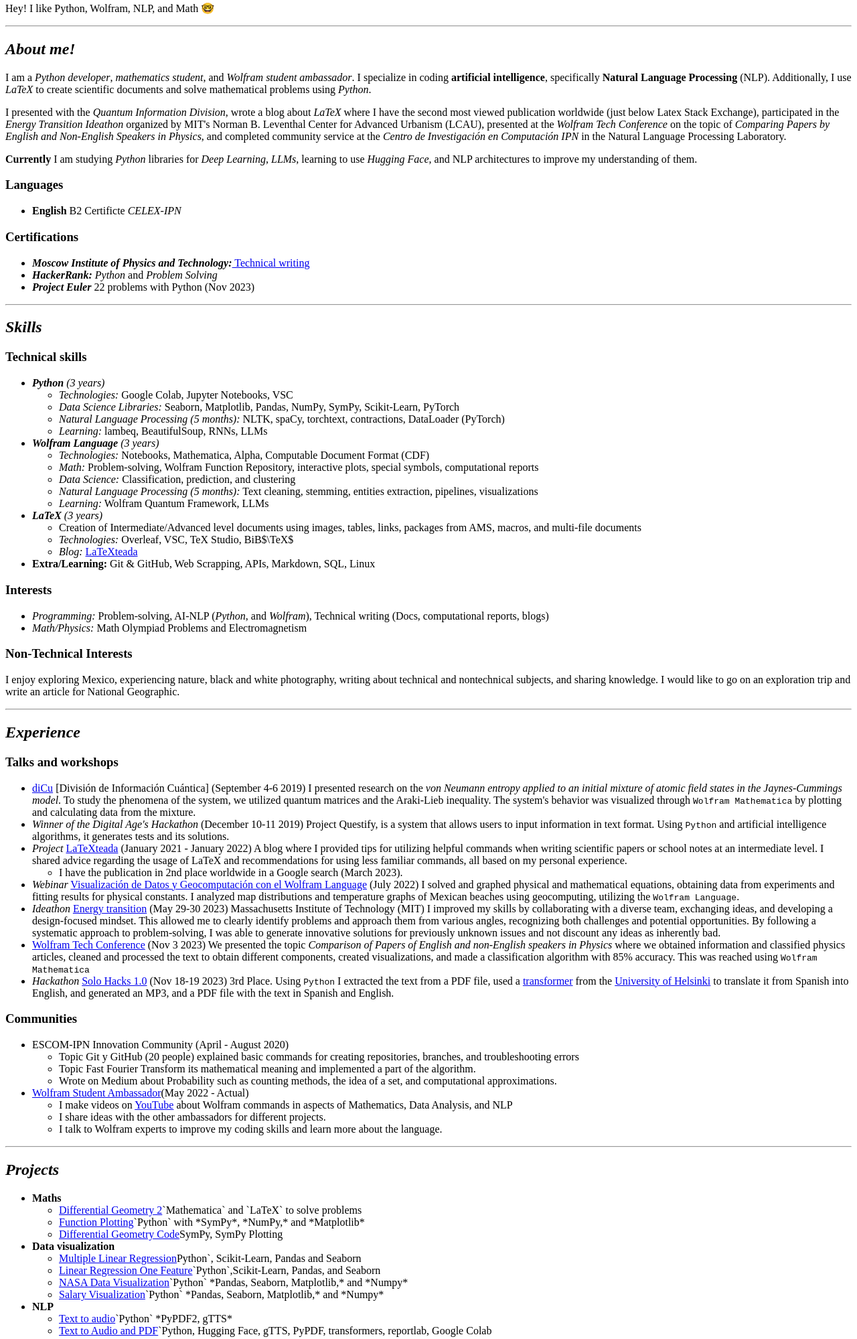
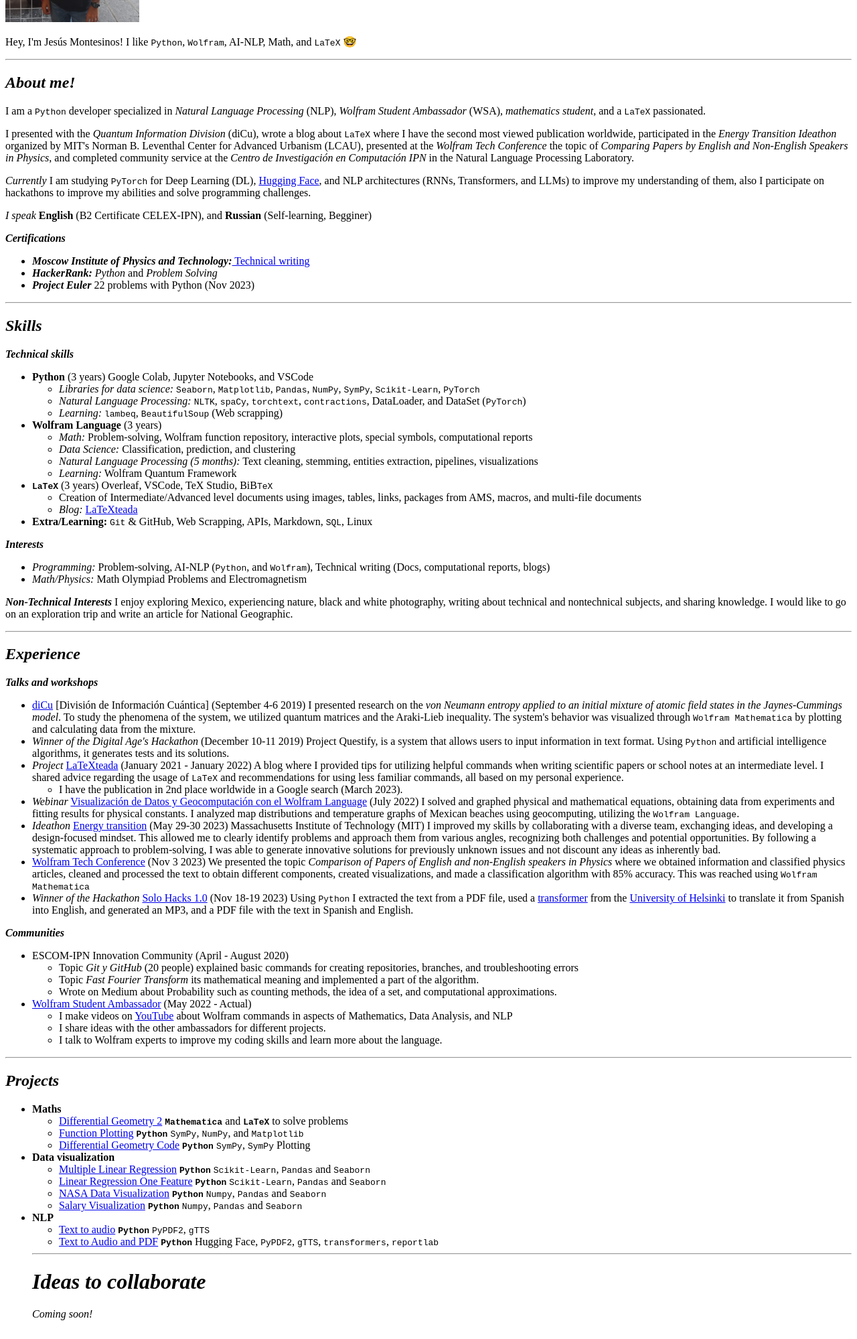
Before and after one commit to ChuchoMontesinos/ChuchoMontesinos.github.io, a plain HTML site: page index.html in a window 1280 px wide. Shown: the part 247-2246 px from the top of the page at 67% size. Drawn offline with Linux system fonts and the light colour scheme.

Commit message:
Changed the  style of the document

```diff
--- a/index.html
+++ b/index.html
@@ -7,97 +7,91 @@
 </head>
 <body>
     <h1>Jesús Montesinos</h1>
-    <img src="Foto Jesus Montesinos.jpg" alt="Picture" style="width:150px;height:150px;">
-    <p>Hey! I like Python, Wolfram, NLP, and Math 🤓</p>
+    <img src="Foto Jesus Montesinos.jpg" alt="Picture" style="width:200px;height:200px;">
+
+    <p>Hey, I'm Jesús Montesinos! I like <code>Python</code>, <code>Wolfram</code>, AI-NLP, Math, and <code>LaTeX</code> 🤓</p>
 
     <hr>
 
+
     <h2><i>About me!</i></h2>
-    <p>I am a <i>Python developer</i>, <i>mathematics student</i>, and <i>Wolfram student ambassador</i>. I specialize in coding <b>artificial intelligence</b>, specifically <b>Natural Language Processing</b> (NLP).
-     Additionally, I use <i>LaTeX</i> to create scientific documents and solve mathematical problems using <i>Python</i>.
 
-    <p>I presented with the <i>Quantum Information Division</i>, wrote a blog about <i>LaTeX</i> where I have the second most viewed publication worldwide (just below Latex Stack Exchange), participated in the <i>Energy Transition Ideathon</i> organized by MIT's Norman B. Leventhal Center for Advanced Urbanism (LCAU), presented at the <i>Wolfram Tech Conference</i> on the topic of <i>Comparing Papers by English and Non-English Speakers in Physics</i>, and completed community service at the <i>Centro de Investigación en Computación IPN</i> in the Natural Language Processing Laboratory.</p>
+    <p>I am a <code>Python</code> developer specialized in <i>Natural Language Processing</i> (NLP), <i>Wolfram Student Ambassador</i> (WSA), <i>mathematics student</i>, and a <code>LaTeX</code> passionated.</p>
 
-    <p><b>Currently</b> I am studying <i>Python</i> libraries for <i>Deep Learning</i>, <i>LLMs</i>, learning to use <i>Hugging Face</i>, and NLP architectures to improve my understanding of them.</p>
+    <p>I presented with the <i>Quantum Information Division</i> (diCu), wrote a blog about <code>LaTeX</code> where I have the second most viewed publication worldwide, participated in the <i>Energy Transition Ideathon</i> organized by MIT's Norman B. Leventhal Center for Advanced Urbanism (LCAU), presented at the <i>Wolfram Tech Conference</i> the topic of <i>Comparing Papers by English and Non-English Speakers in Physics</i>, and completed community service at the <i>Centro de Investigación en Computación IPN</i> in the Natural Language Processing Laboratory.</p>
 
-    <h3>Languages</h3>
+    <p><i>Currently</i> I am studying <code>PyTorch</code> for Deep Learning (DL), <a href="https://huggingface.co/" target="_blank">Hugging Face</a>, and NLP architectures (RNNs, Transformers, and LLMs) to improve my understanding of them, also I participate on hackathons to improve my abilities and solve programming challenges.</p>
+
+    <p><i>I speak</i> <b>English</b> (B2 Certificate CELEX-IPN), and <b>Russian</b> (Self-learning, Begginer)</p>
+
+    <p><b><i>Certifications</i></b></p>
     <ul>
-        <li>
-            <b>English</b> B2 Certificte <i>CELEX-IPN</i>
-        </li>
-    </ul>
-
-    <h3>Certifications</h3>
-    <ul>
-        <li><i><b>Moscow Institute of Physics and Technology:</b></i><a href="https://www.coursera.org/account/accomplishments/verify/M5ACLA3E9JPN"> Technical writing</a></li>
+        <li><i><b>Moscow Institute of Physics and Technology:</b></i><a href="https://www.coursera.org/account/accomplishments/verify/M5ACLA3E9JPN" target="_blank"> Technical writing</a></li>
         <li><i><b>HackerRank:</b></i> <i>Python</i> and <i>Problem Solving</i></li>
         <li><i><b>Project Euler</b></i> 22 problems with Python (Nov 2023)</li>
     </ul>
 <hr>
 
+
 <h2><i>Skills</i></h2>
-<h3>Technical skills</h3>
+<p><b><i>Technical skills</i></b></p>
 <ul>
-    <li><i><b>Python</b> (3 years)</i></li>
+    <li><b>Python</b> (3 years) Google Colab, Jupyter Notebooks, and VSCode</li>
     <ul>
-        <li><i>Technologies:</i> Google Colab, Jupyter Notebooks, VSC</li>
-        <li><i>Data Science Libraries:</i> Seaborn, Matplotlib, Pandas, NumPy, SymPy, Scikit-Learn, PyTorch</li>
-        <li><i>Natural Language Processing (5 months):</i> NLTK, spaCy, torchtext, contractions, DataLoader (PyTorch)</li>
-        <li><i>Learning:</i> lambeq, BeautifulSoup, RNNs, LLMs</li>
+        <li><i>Libraries for data science:</i> <code>Seaborn</code>, <code>Matplotlib</code>, <code>Pandas</code>, <code>NumPy</code>, <code>SymPy</code>, <code>Scikit-Learn</code>, <code>PyTorch</code></li>
+        <li><i>Natural Language Processing:</i> <code>NLTK</code>, <code>spaCy</code>, <code>torchtext</code>, <code>contractions</code>, DataLoader, and DataSet (<code>PyTorch</code>)</li>
+        <li><i>Learning:</i> <code>lambeq</code>, <code>BeautifulSoup</code> (Web scrapping)</li>
     </ul>
 
-    <li><i><b>Wolfram Language</b> (3 years)</i></li>
+    <li><b>Wolfram Language</b> (3 years)</li>
     <ul>
-        <li><i>Technologies:</i> Notebooks, Mathematica, Alpha, Computable Document Format (CDF)</li>
-        <li><i>Math:</i> Problem-solving, Wolfram Function Repository, interactive plots, special symbols, computational reports</li>
+        <li><i>Math:</i> Problem-solving, Wolfram function repository, interactive plots, special symbols, computational reports</li>
         <li><i>Data Science:</i> Classification, prediction, and clustering</li>
         <li><i>Natural Language Processing (5 months):</i> Text cleaning, stemming, entities extraction, pipelines, visualizations</li>
-        <li><i>Learning:</i> Wolfram Quantum Framework, LLMs</li>
+        <li><i>Learning:</i> Wolfram Quantum Framework</li>
     </ul>
 
-    <li><i><b>LaTeX</b> (3 years)</i></li>
+    <li><code><b>LaTeX</b></code> (3 years) Overleaf, VSCode, TeX Studio, BiB<code>TeX</code></li>
     <ul>
         <li>Creation of Intermediate/Advanced level documents using images, tables, links, packages from AMS, macros, and multi-file documents</li>
-        <li><i>Technologies:</i> Overleaf, VSC, TeX Studio, BiB$\TeX$</li>
-        <li><i>Blog:</i> <a href="https://dev.to/latexteada">LaTeXteada </a></li>
+        <li><i>Blog:</i> <a href="https://dev.to/latexteada" target="_blank">LaTeXteada </a></li>
     </ul>
-    <li><b>Extra/Learning:</b> Git & GitHub, Web Scrapping, APIs, Markdown, SQL, Linux</li>
+    <li><b>Extra/Learning:</b> <code>Git</code> & GitHub, Web Scrapping, APIs, Markdown, <code>SQL</code>, Linux</li>
 </ul>
-<h3>Interests</h3>
+<p><b><i>Interests</i></b></p>
 <ul>
-    <li><i>Programming:</i> Problem-solving, AI-NLP (<i>Python</i>, and <i>Wolfram</i>), Technical writing (Docs, computational reports, blogs)</li>
+    <li><i>Programming:</i> Problem-solving, AI-NLP (<code>Python</code>, and <code>Wolfram</code>), Technical writing (Docs, computational reports, blogs)</li>
     <li><i>Math/Physics:</i> Math Olympiad Problems and Electromagnetism</li>
 </ul>
-<h3>Non-Technical Interests</h3>
-<p>I enjoy exploring Mexico, experiencing nature, black and white photography, writing about technical and nontechnical subjects, and sharing knowledge. I would like to go on an exploration trip and write an article for National Geographic.</p>
+<p><b><i>Non-Technical Interests</i></b> I enjoy exploring Mexico, experiencing nature, black and white photography, writing about technical and nontechnical subjects, and sharing knowledge. I would like to go on an exploration trip and write an article for National Geographic.</p>
 
 <hr>
 
 <h2><i>Experience</i></h2>
-<h3>Talks and workshops</h3>
+<p><b><i>Talks and workshops</i></b></p>
 <ul>
-    <li><a href="http://www.ifuap.buap.mx/eventos/dicu2019/"> diCu</a> [División de Información Cuántica] (September 4-6 2019)  I presented research on the <i>von Neumann entropy applied to an initial mixture of atomic field states in the Jaynes-Cummings model</i>. To study the phenomena of the system, we utilized quantum matrices and the Araki-Lieb inequality. The system's behavior was visualized through <code>Wolfram Mathematica</code> by plotting and calculating data from the mixture.</li>
+    <li><a href="http://www.ifuap.buap.mx/eventos/dicu2019/" target="_blank"> diCu</a> [División de Información Cuántica] (September 4-6 2019)  I presented research on the <i>von Neumann entropy applied to an initial mixture of atomic field states in the Jaynes-Cummings model</i>. To study the phenomena of the system, we utilized quantum matrices and the Araki-Lieb inequality. The system's behavior was visualized through <code>Wolfram Mathematica</code> by plotting and calculating data from the mixture.</li>
     <li><i>Winner of the Digital Age's Hackathon</i> (December 10-11 2019) Project Questify,  is a system that allows users to input information in text format. Using <code>Python</code> and artificial intelligence algorithms, it generates tests and its solutions.</li>
-    <li> <i>Project</i> <a href="https://dev.to/latexteada">LaTeXteada</a> (January 2021 - January 2022) A blog where I provided tips for utilizing helpful commands when writing scientific papers or school notes at an intermediate level. I shared advice regarding the usage of LaTeX and recommendations for using less familiar commands, all based on my personal experience.</li>
+    <li> <i>Project</i> <a href="https://dev.to/latexteada" target="_blank">LaTeXteada</a> (January 2021 - January 2022) A blog where I provided tips for utilizing helpful commands when writing scientific papers or school notes at an intermediate level. I shared advice regarding the usage of <code>LaTeX</code> and recommendations for using less familiar commands, all based on my personal experience.</li>
     <ul>
         <li>I have the publication in 2nd place worldwide in a Google search (March 2023).</li>
     </ul>
-    <li> <i>Webinar</i> <a href="https://www.youtube.com/watch?v=Gj8Oi4_y9ac">Visualización de Datos y Geocomputación con el Wolfram Language</a> (July 2022) I solved and graphed physical and mathematical equations, obtaining data from experiments and fitting results for physical constants. I analyzed map distributions and temperature graphs of Mexican beaches using geocomputing, utilizing the <code>Wolfram Language</code>.</li>
-    <li> <i>Ideathon</i> <a href="https://lcau.mit.edu/events/energy-transition-ideathon-mexico-city">Energy transition</a> (May 29-30 2023) Massachusetts Institute of Technology (MIT) I improved my skills by collaborating with a diverse team, exchanging ideas, and developing a design-focused mindset. This allowed me to clearly identify problems and approach them from various angles, recognizing both challenges and potential opportunities. By following a systematic approach to problem-solving, I was able to generate innovative solutions for previously unknown issues and not discount any ideas as inherently bad.</li>
-    <li> <a href="https://wtc.wolfram.com/wtc-2023/Comparison-of-Papers-of-English-and-Non-English-Speakers-in-Physics"> Wolfram Tech Conference</a> (Nov 3 2023) We presented the topic <i>Comparison of Papers of English and non-English speakers in Physics</i> where we obtained information and classified physics articles, cleaned and processed the text to obtain different components, created visualizations, and made a classification algorithm with 85% accuracy. This was reached using <code>Wolfram Mathematica</code></li>
-    <li> <i>Hackathon</i> <a href="https://solo-hacks-1-0.devpost.com/">Solo Hacks 1.0</a> (Nov 18-19 2023) 3rd Place. Using <code>Python</code> I extracted the text from a PDF file, used a <a href="https://huggingface.co/Helsinki-NLP/opus-mt-es-en">transformer</a> from the <a href="http://blogs.helsinki.fi/language-technology/">University of Helsinki</a> to translate it from Spanish into English, and generated an MP3, and a PDF file with the text in Spanish and English.</li>
+    <li> <i>Webinar</i> <a href="https://www.youtube.com/watch?v=Gj8Oi4_y9ac" target="_blank">Visualización de Datos y Geocomputación con el Wolfram Language</a> (July 2022) I solved and graphed physical and mathematical equations, obtaining data from experiments and fitting results for physical constants. I analyzed map distributions and temperature graphs of Mexican beaches using geocomputing, utilizing the <code>Wolfram Language</code>.</li>
+    <li> <i>Ideathon</i> <a href="https://lcau.mit.edu/events/energy-transition-ideathon-mexico-city" target="_blank">Energy transition</a> (May 29-30 2023) Massachusetts Institute of Technology (MIT) I improved my skills by collaborating with a diverse team, exchanging ideas, and developing a design-focused mindset. This allowed me to clearly identify problems and approach them from various angles, recognizing both challenges and potential opportunities. By following a systematic approach to problem-solving, I was able to generate innovative solutions for previously unknown issues and not discount any ideas as inherently bad.</li>
+    <li> <a href="https://wtc.wolfram.com/wtc-2023/Comparison-of-Papers-of-English-and-Non-English-Speakers-in-Physics" target="_blank"> Wolfram Tech Conference</a> (Nov 3 2023) We presented the topic <i>Comparison of Papers of English and non-English speakers in Physics</i> where we obtained information and classified physics articles, cleaned and processed the text to obtain different components, created visualizations, and made a classification algorithm with 85% accuracy. This was reached using <code>Wolfram Mathematica</code></li>
+    <li> <i>Winner of the Hackathon</i> <a href="https://solo-hacks-1-0.devpost.com/" target="_blank">Solo Hacks 1.0</a> (Nov 18-19 2023) Using <code>Python</code> I extracted the text from a PDF file, used a <a href="https://huggingface.co/Helsinki-NLP/opus-mt-es-en" target="_blank">transformer</a> from the <a href="http://blogs.helsinki.fi/language-technology/" target="_blank">University of Helsinki</a> to translate it from Spanish into English, and generated an MP3, and a PDF file with the text in Spanish and English.</li>
 </ul>
-<h3> Communities</h3>
+<p><b><i>Communities</i></b></p>
 <ul>
     <li>ESCOM-IPN Innovation Community (April - August 2020)</li>
     <ul>
-        <li>Topic Git y GitHub (20 people) explained basic commands for creating repositories, branches, and troubleshooting errors</li>
-        <li>Topic Fast Fourier Transform its mathematical meaning and implemented a part of the algorithm.</li>
+        <li>Topic <i>Git y GitHub</i> (20 people) explained basic commands for creating repositories, branches, and troubleshooting errors</li>
+        <li>Topic <i>Fast Fourier Transform</i> its mathematical meaning and implemented a part of the algorithm.</li>
         <li>Wrote on Medium about Probability such as counting methods, the idea of a set, and computational approximations.</li>
     </ul>
-    <li><a href="https://www.wolfram.com/company/careers/ambassador/">Wolfram Student Ambassador</a>(May 2022 - Actual)</li>
+    <li><a href="https://www.wolfram.com/company/careers/ambassador/" target="_blank">Wolfram Student Ambassador</a> (May 2022 - Actual)</li>
     <ul>
-        <li>I make videos on <a href="https://www.youtube.com/@wolframx1102">YouTube</a> about Wolfram commands in aspects of Mathematics, Data Analysis, and NLP</li>
+        <li>I make videos on <a href="https://www.youtube.com/@wolframx1102" target="_blank">YouTube</a> about Wolfram commands in aspects of Mathematics, Data Analysis, and NLP</li>
         <li>I share ideas with the other ambassadors for different projects.</li>
         <li>I talk to Wolfram experts to improve my coding skills and learn more about the language.</li>
     </ul>
@@ -109,23 +103,33 @@
 <ul>
     <li><b>Maths</b></li>
     <ul>
-        <li><a href="https://github.com/ChuchoMontesinos/DifferentialGeometry2">Differential Geometry 2</a>`Mathematica` and `LaTeX` to solve problems</li>
-        <li><a href="https://github.com/ChuchoMontesinos/function-plotting">Function Plotting</a>`Python` with *SymPy*, *NumPy,* and *Matplotlib*</li>
-        <li><a href="https://github.com/ChuchoMontesinos/Differential-Geometry-Code">Differential Geometry Code</a>SymPy, SymPy Plotting</li>
+        <li><a href="https://github.com/ChuchoMontesinos/DifferentialGeometry2" target="_blank">Differential Geometry 2</a> <b><code>Mathematica</code></b> and <b><code>LaTeX</code></b> to solve problems</li>
+
+
+        <li><a href="https://github.com/ChuchoMontesinos/function-plotting" target="_blank">Function Plotting</a> <b><code>Python</code></b> <code>SymPy</code>, <code>NumPy</code>, and <code>Matplotlib</code></li>
+
+
+        <li><a href="https://github.com/ChuchoMontesinos/Differential-Geometry-Code" target="_blank">Differential Geometry Code</a> <b><code>Python</code></b> <code>SymPy</code>, <code>SymPy</code> Plotting</li>
     </ul>
     <li><b>Data visualization</b></li>
     <ul>
-        <li><a href="https://github.com/ChuchoMontesinos/Multiple-Linear-Regression">Multiple Linear Regression</a>Python`, Scikit-Learn, Pandas and Seaborn</li>
-        <li><a href="https://github.com/ChuchoMontesinos/Linear-Regression-One-Feature">Linear Regression One Feature</a>`Python`,Scikit-Learn, Pandas, and Seaborn</li>
-        <li><a href="https://github.com/ChuchoMontesinos/NASA-data-visualization">NASA Data Visualization</a>`Python` *Pandas, Seaborn, Matplotlib,*  and *Numpy*</li>
-        <li><a href="https://github.com/ChuchoMontesinos/salaryVisualization">Salary Visualization</a>`Python` *Pandas, Seaborn, Matplotlib,*  and *Numpy*</li>
+        <li><a href="https://github.com/ChuchoMontesinos/Multiple-Linear-Regression" target="_blank">Multiple Linear Regression</a> <b><code>Python</code></b> <code>Scikit-Learn</code>, <code>Pandas</code> and <code>Seaborn</code></li>
+
+
+        <li><a href="https://github.com/ChuchoMontesinos/Linear-Regression-One-Feature" target="_blank">Linear Regression One Feature</a> <b><code>Python</code></b> <code>Scikit-Learn</code>, <code>Pandas</code> and <code>Seaborn</code></li>
+
+
+        <li><a href="https://github.com/ChuchoMontesinos/NASA-data-visualization" target="_blank">NASA Data Visualization</a>
+        <b><code>Python</code></b> <code>Numpy</code>, <code>Pandas</code> and <code>Seaborn</code></li>
+
+
+        <li><a href="https://github.com/ChuchoMontesinos/salaryVisualization" target="_blank">Salary Visualization</a> <b><code>Python</code></b> <code>Numpy</code>, <code>Pandas</code> and <code>Seaborn</code></li>
     </ul>
     <li><b>NLP</b></li>
     <ul>
-        <li><a href="https://github.com/ChuchoMontesinos/Text-to-Audio">Text to audio</a>`Python` *PyPDF2, gTTS*</li>
-        <li><a href="https://github.com/ChuchoMontesinos/SoloHacks1.0">Text to Audio and PDF</a>`Python, Hugging Face, gTTS, PyPDF, transformers, reportlab, Google Colab</li>
+        <li><a href="https://github.com/ChuchoMontesinos/Text-to-Audio" target="_blank">Text to audio</a> <b><code>Python</code></b> <code>PyPDF2</code>, <code>gTTS</code></li>
+        <li><a href="https://github.com/ChuchoMontesinos/SoloHacks1.0" target="_blank">Text to Audio and PDF</a> <b><code>Python</code></b> Hugging Face, <code>PyPDF2</code>, <code>gTTS</code>, <code>transformers</code>, <code>reportlab</code></li>
     </ul>
-</ul>
 
 <hr>
 
```
